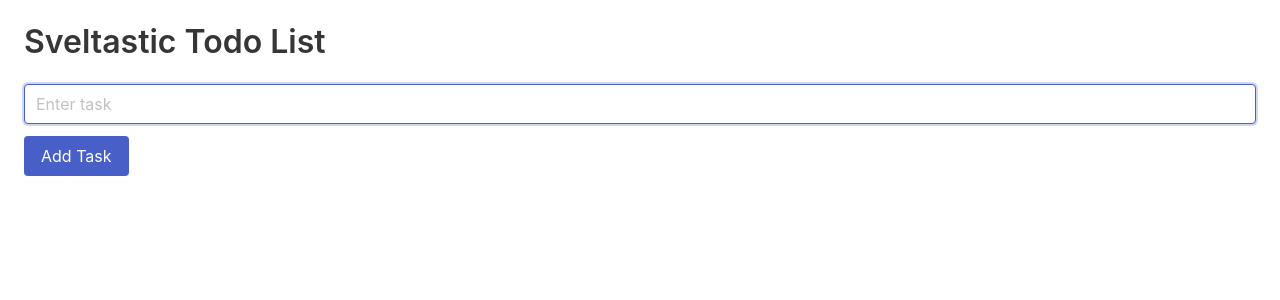
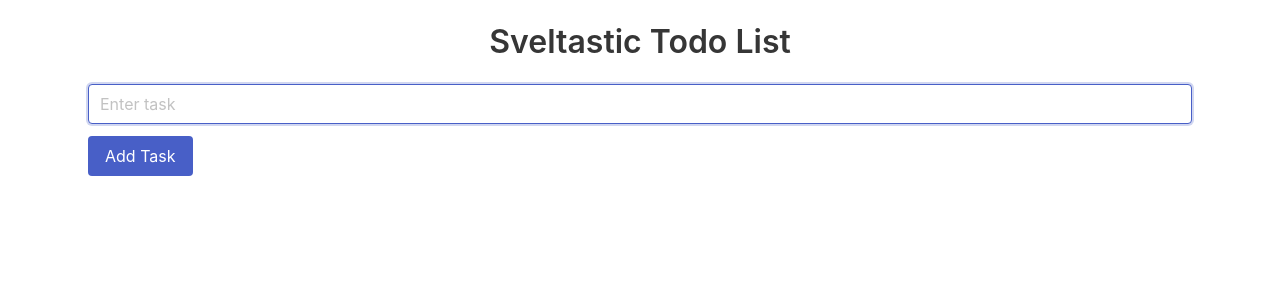
Before and after one commit to dylanbuchi/sveltastic-todo, a Svelte app: page / in a window 1280 px wide. Shown: the top 300 px of the page. Built offline with nearby package versions, Linux system fonts and the light colour scheme.

Commit message:
refactor(app): center title and container

```diff
--- a/src/App.svelte
+++ b/src/App.svelte
@@ -24,12 +24,14 @@
   }
 </script>
 
-<main class="card-content">
-  <h1 class="title">{APP_NAME}</h1>
+<main class="container is-centered">
+  <div class="card-content">
+    <h1 class="title has-text-centered">{APP_NAME}</h1>
     <TaskForm on:addTask={handleAddTask} />
     <TaskList
       onRemoveTask={handleRemoveTask}
       onToggleComplete={handleToggleComplete}
       {tasks}
     />
+  </div>
 </main>
```
Lines whose indentation alone changed are shown as unchanged.
